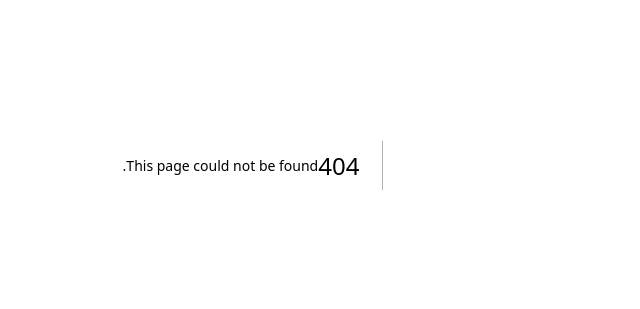
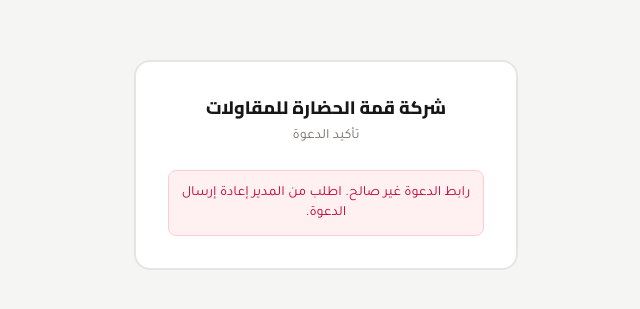
Before and after one commit to osamashaheenrokn-svg/EOSAMA, a Next.js app: page /auth/confirm in a window 1280 px wide. Before the commit this address had no page. Shown: the part 235-544 px from the top of the page, without its empty margins (419-1059 px from the left). Built offline with nearby package versions, Linux system fonts and the light colour scheme.

Commit message:
Create page.js

```diff
--- /dev/null
+++ b/app/auth/confirm/page.js
@@ -0,0 +1,67 @@
+"use client";
+
+import { Suspense, useState } from "react";
+import { useSearchParams, useRouter } from "next/navigation";
+import { createClient } from "@/lib/supabase/client";
+import { CheckCircle } from "lucide-react";
+
+function ConfirmInner() {
+  const params = useSearchParams();
+  const router = useRouter();
+  const [loading, setLoading] = useState(false);
+  const [error, setError] = useState("");
+
+  const tokenHash = params.get("token_hash");
+  const type = params.get("type") || "invite";
+  const next = params.get("next") || "/set-password";
+
+  async function handleConfirm() {
+    setLoading(true);
+    setError("");
+    const supabase = createClient();
+    const { error: verifyError } = await supabase.auth.verifyOtp({ type, token_hash: tokenHash });
+    setLoading(false);
+    if (verifyError) {
+      setError("رابط الدعوة غير صالح أو منتهي الصلاحية. اطلب من المدير إعادة إرسال الدعوة.");
+      return;
+    }
+    router.push(next);
+  }
+
+  return (
+    <div className="min-h-screen flex items-center justify-center bg-stone-100 p-6" dir="rtl">
+      <div className="bg-white border-2 border-stone-200 rounded-2xl p-8 w-full max-w-sm text-center">
+        <div className="font-extrabold text-lg mb-1" style={{ fontFamily: "var(--font-cairo), sans-serif" }}>
+          شركة قمة الحضارة للمقاولات
+        </div>
+        <div className="text-sm text-stone-500 mb-6">تأكيد الدعوة</div>
+
+        {!tokenHash ? (
+          <div className="text-sm text-rose-700 bg-rose-50 border border-rose-200 rounded-lg p-3">
+            رابط الدعوة غير صالح. اطلب من المدير إعادة إرسال الدعوة.
+          </div>
+        ) : (
+          <>
+            <p className="text-sm text-stone-600 mb-4">دوس الزر ده لتأكيد دعوتك وإنشاء كلمة مرور لحسابك.</p>
+            {error && <div className="text-xs text-rose-700 bg-rose-50 border border-rose-200 rounded-lg p-2 mb-3">{error}</div>}
+            <button
+              onClick={handleConfirm}
+              disabled={loading}
+              className="w-full bg-slate-900 text-white px-4 py-2.5 rounded-lg text-sm font-bold flex items-center justify-center gap-2 disabled:opacity-50"
+            >
+              <CheckCircle className="w-4 h-4" /> {loading ? "جاري التأكيد..." : "تأكيد الدعوة"}
+            </button>
+          </>
+        )}
+      </div>
+    </div>
+  );
+}
+
+export default function AuthConfirmPage() {
+  return (
+    <Suspense fallback={null}>
+      <ConfirmInner />
+    </Suspense>
+  );
+}
```
